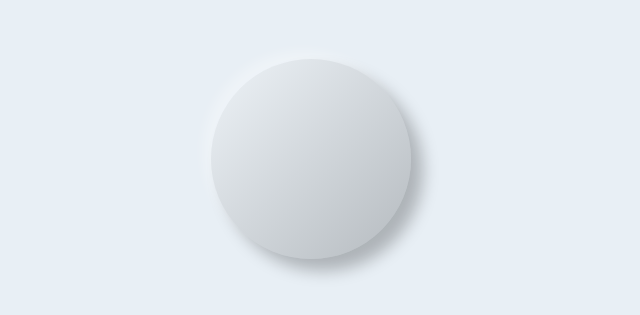
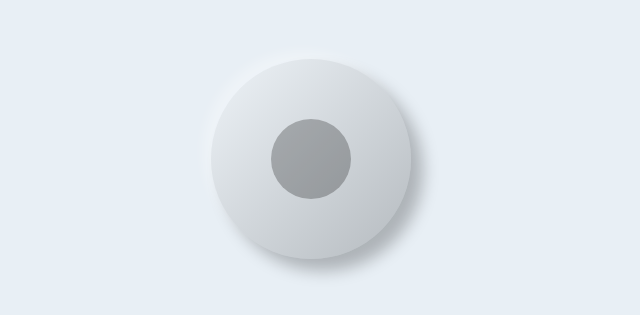
Before and after one commit to Rezende123/analog-controller, an Angular app: page / in a window 1280 px wide. Shown: the part 241-556 px from the top of the page, without its empty margins (297-937 px from the left). Built offline with nearby package versions, Linux system fonts and the light colour scheme.

Commit message:
Montando botão analógico

```diff
--- a/src/app/analog-controller/analog-controller.component.css
+++ b/src/app/analog-controller/analog-controller.component.css
@@ -13,3 +13,11 @@
     width: 200px;
     height: 200px;
 }
+
+.analog {
+    background: rgba(0,0,0, 0.25);
+
+    border-radius: 100px;
+    width: 40%;
+    height: 40%;
+}
--- a/src/app/analog-controller/analog-controller.component.html
+++ b/src/app/analog-controller/analog-controller.component.html
@@ -1,3 +1,3 @@
 <div class="controller">
-
+  <div class="analog"></div>
 </div>
```
